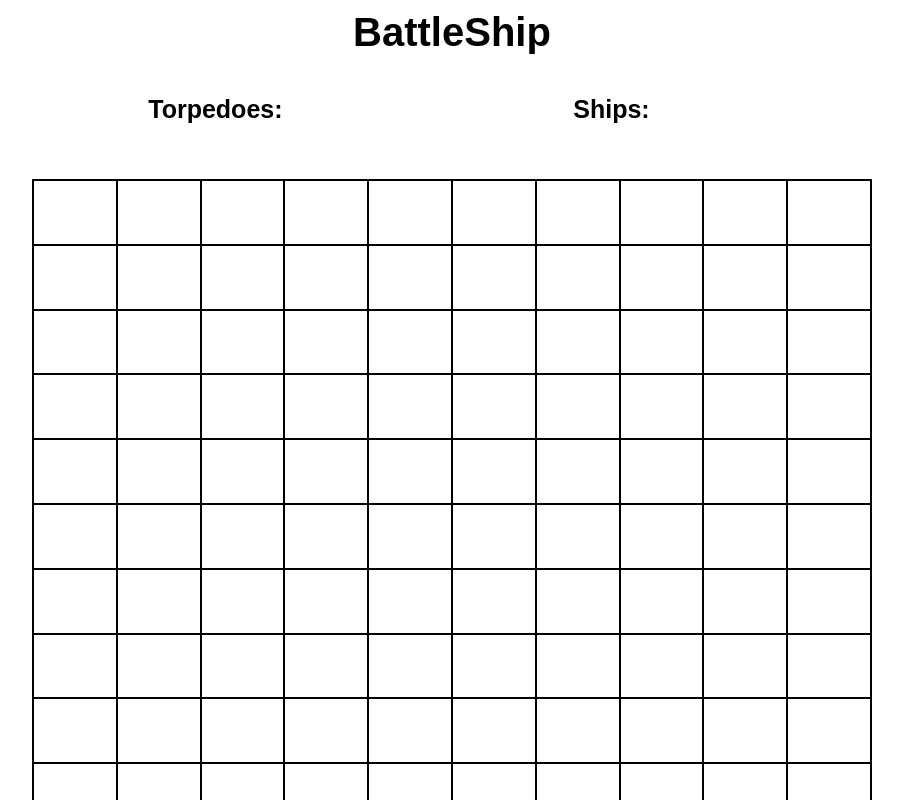
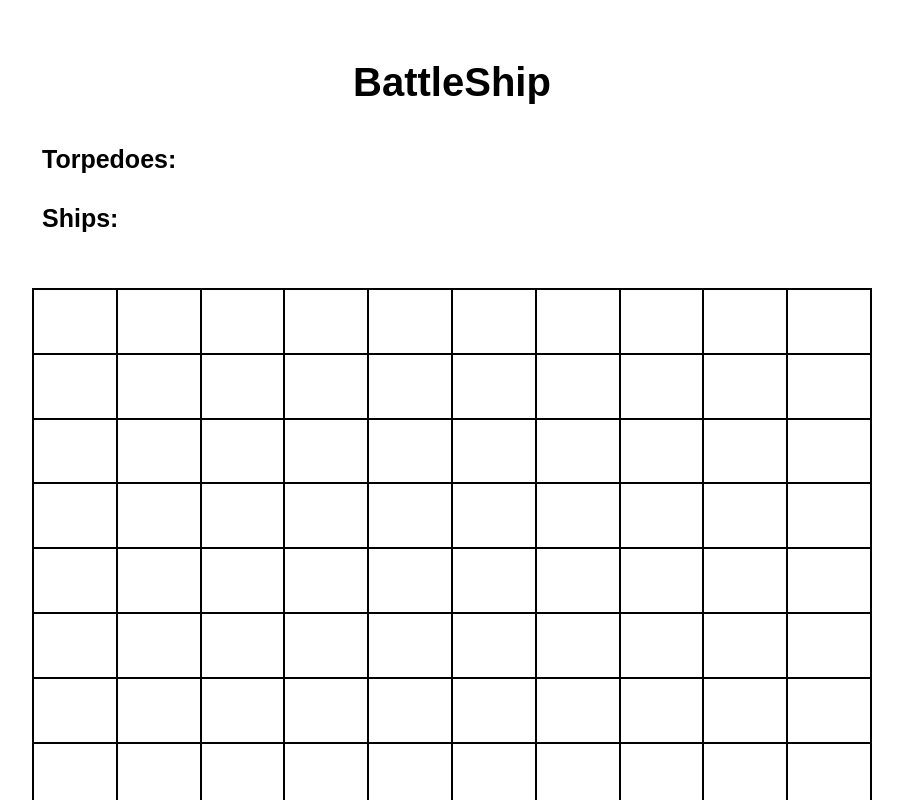
Before and after one commit to CatieTort/battleship-game, a React (Create React App) app: page / in a window 1280 px wide. Shown: the top 800 px of the page, without its empty margins (188-1091 px from the left). Built offline with nearby package versions, Linux system fonts and the light colour scheme.

Commit message:
updated css

```diff
--- a/src/App.css
+++ b/src/App.css
@@ -9,11 +9,13 @@
     justify-content: center;
     text-align: center;
     margin: 10px;
+	padding: 50px;
 }
 
 .score-container {
 	display: flex;
 	flex-direction: row;
+	justify-content: center;
     margin: 15px;
     padding: 10px;
 }
@@ -27,7 +29,7 @@
 
 .scoreboard {
 	display: flex;
-	flex-direction: row;
+	flex-direction: column;
     justify-content: center;
 	width: 100%;
 }
@@ -68,7 +70,7 @@ img {
 	display: flex;
 	flex-direction: row;
 	justify-content: flex-start;
-	width: 25%;
+	width: 50%;
 }
 
 .ship-container{
```
